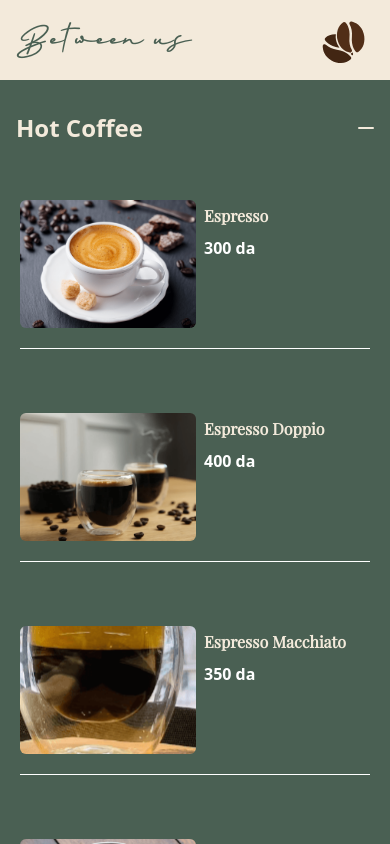
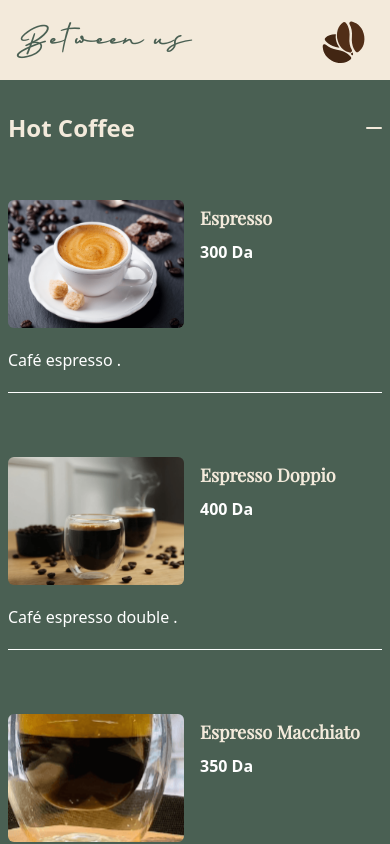
Before and after one commit to Meriemchm/chm_QR_Menu_React_Website_between_v2, a React (Vite) app: page / in a window 390 px wide. Both pictures are taken after a click on the button "Hot Coffee". Shown: the top 844 px of the page. Built offline with nearby package versions, Linux system fonts and the light colour scheme; a web font is replaced by a local one.

Commit message:
add ingredient

```diff
--- /dev/null
+++ b/src/Accordion/AccordionMain.jsx
@@ -0,0 +1,31 @@
+// src/App.js
+import React, { useState } from "react";
+import Accordion from "./Accordion";
+import { menuLinks } from "../Data/Data";
+
+const AccordionMain = () => {
+  const [openAccordionId, setOpenAccordionId] = useState(null);
+
+  const handleAccordionClick = (id) => {
+    setOpenAccordionId((prevId) => (prevId === id ? null : id));
+  };
+
+  return (
+    <div className="h-full flex flex-col items-center justify-center pt-24 pb-20 px-2 sm:px-4 md:px-10 lg:px-20">
+      <div className="w-full ">
+        <div className="flex flex-col space-y-4">
+          {menuLinks.map(({ id, title }) => (
+            <Accordion
+              key={id}
+              title={title}
+              isOpen={openAccordionId === id}
+              onClick={() => handleAccordionClick(id)}
+            />
+          ))}
+        </div>
+      </div>
+    </div>
+  );
+};
+
+export default AccordionMain;
--- a/src/App.jsx
+++ b/src/App.jsx
@@ -1,14 +1,13 @@
 import React from "react";
 import NavBar from "./NavBar/NavBar";
-import Menu from "./Menu/Menu";
-import NavBarMenu from "./NavBarMenu/NavBarMenu";
-import Questions from "./Utilities/Questions";
+import AccordionMain from "./Accordion/AccordionMain";
+
 
 const App = () => {
   return (
     <div>
       <NavBar />
-      <Questions/>
+      <AccordionMain/>
     </div>
   );
 };
--- a/src/Data/Data.jsx
+++ b/src/Data/Data.jsx
@@ -3,400 +3,443 @@ export const MenuData = [
     id: 1,
     src: "hot_coffee/expresso.png",
     name: "Espresso",
-    price: "300 da",
+    price: "300 Da",
     category: "Hot Coffee",
+    ingredients: "Café espresso",
   },
   {
     id: 2,
     src: "hot_coffee/Espresso_Doppio.png",
     name: "Espresso Doppio",
-    price: "400 da",
+    price: "400 Da",
     category: "Hot Coffee",
+    ingredients: "Café espresso double",
   },
   {
     id: 3,
     src: "hot_coffee/Espresso_Macchiato.png",
     name: "Espresso Macchiato",
-    price: "350 da",
+    price: "350 Da",
     category: "Hot Coffee",
+    ingredients: "Espresso , Mousse de lait",
   },
   {
     id: 4,
     src: "hot_coffee/Americano.png",
     name: "Americano",
-    price: "400 da",
+    price: "400 Da",
     category: "Hot Coffee",
+    ingredients: "Espresso , Eau chaude",
   },
   {
     id: 5,
     src: "hot_coffee/Latte-recipe.jpg",
     name: "Latte",
-    price: "350 da",
+    price: "350 Da",
     category: "Hot Coffee",
+    ingredients: "Café , Lait",
   },
   {
     id: 6,
     src: "hot_coffee/Cappuccino.jpg",
     name: "Cappuccino",
-    price: "400 da",
+    price: "400 Da",
     category: "Hot Coffee",
+    ingredients: "Café , Lait , Mousse de lait",
   },
   {
     id: 7,
     src: "hot_coffee/Spanish_Latte.jpg",
     name: "Spanish Latte",
-    price: "450 da",
+    price: "450 Da",
     category: "Hot Coffee",
+    ingredients: "Lait concentré , Café , Lait",
   },
   {
     id: 8,
     src: "hot_coffee/Caramel_Macchiato.jpg",
     name: "Caramel Macchiato",
-    price: "450 da",
+    price: "450 Da",
     category: "Hot Coffee",
+    ingredients: "Sirop vanille , Café , Lait , Caramel",
   },
   {
     id: 9,
     src: "hot_coffee/Café_Aromatisé.jpg",
     name: "Café Aromatisé",
-    price: "400 da",
+    price: "400 Da",
     category: "Hot Coffee",
+    ingredients: "Espresso , Sirop au choix",
   },
   {
     id: 10,
     src: "hot_coffee/affogato.jpg",
     name: "Affogato",
-    price: "400 da",
+    price: "400 Da",
     category: "Hot Coffee",
+    ingredients: "Glaçon , Espresso",
   },
   {
     id: 11,
     src: "hot_coffee/dalgona.jpg",
     name: "Dalgona Coffee",
-    price: "450 da",
+    price: "450 Da",
     category: "Hot Coffee",
+    ingredients: "Lait , Mousse de café",
   },
   {
     id: 12,
     src: "hot_coffee/Mocha.jpg",
     name: "Mocha",
-    price: "500 da",
+    price: "500 Da",
     category: "Hot Coffee",
+    ingredients: "Espresso , Nutella , Lait , Chantilly",
   },
   {
     id: 13,
     src: "hot_coffee/white-mocha.jpg",
     name: "White Mocha",
-    price: "500 da",
+    price: "500 Da",
     category: "Hot Coffee",
+    ingredients: "Espresso , Nutella , Lait , Chantilly",
   },
   {
     id: 14,
     src: "hot_coffee/hot-chocoate.jpg",
     name: "Milk Chocolate",
-    price: "350 da",
+    price: "350 Da",
     category: "Hot Coffee",
+    ingredients: "Lait , Nesquik , Sirop de chocolat",
   },
   {
     id: 15,
     src: "hot_coffee/White-Chocolate.png",
     name: "White Hot Chocolate",
-    price: "450 da",
+    price: "450 Da",
     category: "Hot Coffee",
+    ingredients: "Sirop chocolat blanc , Lait",
   },
   {
     id: 16,
     src: "cold_coffee/iced-americano.jpg",
     name: "Iced Americano",
-    price: "400 da",
+    price: "400 Da",
     category: "Cold Coffee",
+    ingredients: "Espresso , Eau chaude , Glaçons",
   },
   {
     id: 17,
     src: "cold_coffee/iced-latte.jpg",
     name: "Iced Latte",
-    price: "350 da",
+    price: "350 Da",
     category: "Cold Coffee",
+    ingredients: "Café , Lait , Glaçons",
   },
   {
     id: 18,
     src: "cold_coffee/Iced_Caramel_Cappuccino.jpg",
     name: "Iced Cappuccino",
-    price: "450 da",
+    price: "450 Da",
     category: "Cold Coffee",
+    ingredients: "Café , Lait , Mousse de lait , Glaçons",
   },
   {
     id: 19,
     src: "cold_coffee/Iced-Spanish-Latte-Recipe.jpg",
     name: "Iced Spanish Latte",
-    price: "400 da",
+    price: "400 Da",
     category: "Cold Coffee",
+    ingredients: "Lait concentré , Café , Lait , Glaçons",
   },
   {
     id: 20,
     src: "cold_coffee/Iced_Caramel_Macchiato.jpg",
     name: "Iced Caramel Macchiato",
-    price: "450 da",
+    price: "450 Da",
     category: "Cold Coffee",
+    ingredients: "Sirop vanille , Café , Lait , Caramel , Glaçons",
   },
   {
     id: 21,
     src: "cold_coffee/Iced_Dalgona_Coffee.png",
     name: "Iced Dalgona Coffee",
-    price: "450 da",
+    price: "450 Da",
     category: "Cold Coffee",
+    ingredients: "Lait , Mousse café , Glaçons",
   },
   {
     id: 22,
     src: "cold_coffee/Iced_Cafe_Mocha.jpg",
     name: "Iced Mocha",
-    price: "500 da",
+    price: "500 Da",
     category: "Cold Coffee",
+    ingredients: "Espresso , Nutella , Lait , Chantilly , Glaçons",
   },
   {
     id: 23,
     src: "cold_coffee/Iced_White_Mocha.jpg",
     name: "Iced White Mocha",
-    price: "500 da",
+    price: "500 Da",
     category: "Cold Coffee",
+    ingredients: "Espresso , Sirop chocolat blanc , Lait , Chantilly , Glaçons",
   },
   {
     id: 24,
     src: "cold_coffee/Iced_Milk_Chocolate.jpg",
     name: "Iced Milk Chocolate",
-    price: "350 da",
+    price: "350 Da",
     category: "Cold Coffee",
+    ingredients: "Lait , Nesquik , Sirop de chocolat , Glaçons",
   },
   {
     id: 25,
     src: "cold_coffee/Iced_White_Chocolate.jpg",
     name: "Iced White Chocolate",
-    price: "450 da",
+    price: "450 Da",
     category: "Cold Coffee",
+    ingredients: "Sirop chocolat blanc , Lait , Glaçons",
   },
   {
     id: 26,
     src: "hot_tea/Tea_Infusion.jpg",
     name: "Tea Infusion",
-    price: "250 da",
+    price: "250 Da",
     category: "Hot Tea",
+    ingredients: "Thé infusion",
   },
   {
     id: 27,
     src: "hot_tea/Matcha_Tea_Latte.jpg",
     name: "Matcha Tea Latte",
-    price: "450 da",
+    price: "450 Da",
     category: "Hot Tea",
+    ingredients: "Thé matcha , Lait",
   },
   {
     id: 28,
     src: "hot_tea/Chai-Tea-Latte-05sq.jpg",
     name: "Chai Tea Latte",
-    price: "450 da",
+    price: "450 Da",
     category: "Hot Tea",
+    ingredients: "Thé chaï , Lait",
   },
   {
     id: 29,
     src: "iced_tea/Iced_Tea.png",
     name: "Iced Tea (Pêche/Citron)",
-    price: "400 da",
+    price: "400 Da",
     category: "Iced Tea",
+    ingredients: "Thé glacé , Sirop (Pêche / Citron)",
   },
   {
     id: 30,
     src: "iced_tea/iced-matcha-latte.jpg",
     name: "Iced Matcha Tea Latte",
-    price: "450 da",
+    price: "450 Da",
     category: "Iced Tea",
+    ingredients: "Thé matcha , Lait , Glaçons",
   },
   {
     id: 31,
     src: "iced_tea/iced-chai-tea-latte-recipe-5.jpg",
     name: "Iced Chai Tea Latte",
-    price: "450 da",
+    price: "450 Da",
     category: "Iced Tea",
+    ingredients: "Thé chaï , Lait , Glaçons",
   },
   {
     id: 34,
     src: "frappuccino_creme/Frappuccino_Crème_Pistachio.png",
     name: "Frappuccino Crème Pistachio",
-    price: "700 da",
+    price: "700 Da",
     category: "Frappuccino Crème",
   },
   {
     id: 35,
     src: "frappuccino_creme/Frappuccino_Crème_Caramel.png",
     name: "Frappuccino Crème Caramel",
-    price: "700 da",
+    price: "700 Da",
     category: "Frappuccino Crème",
   },
   {
     id: 36,
     src: "frappuccino_creme/Frappuccino_Crème_Fraise.png",
     name: "Frappuccino Crème Fraise",
-    price: "700 da",
+    price: "700 Da",
     category: "Frappuccino Crème",
   },
   {
     id: 37,
     src: "frappuccino_creme/Frappuccino_Crème_Coco_Choco.png",
     name: "Frappuccino Crème Coco Choco",
-    price: "700 da",
+    price: "700 Da",
     category: "Frappuccino Crème",
   },
   {
     id: 38,
     src: "frappuccino_creme/f_double_choco_chip.jpg",
     name: "Frappuccino Crème Double Chocolate Chip",
-    price: "700 da",
+    price: "700 Da",
     category: "Frappuccino Crème",
   },
   {
     id: 39,
     src: "frappuccino_cafe/Frappuccino_Café_Vanille.jpg",
     name: "Frappuccino Café Vanille",
-    price: "600 da",
+    price: "600 Da",
     category: "Frappuccino Café",
   },
   {
     id: 40,
     src: "frappuccino_cafe/Frappuccino_Café_Caramel.jpg",
     name: "Frappuccino Café Caramel",
-    price: "600 da",
+    price: "600 Da",
     category: "Frappuccino Café",
   },
   {
     id: 41,
     src: "frappuccino_cafe/Frappuccino_Café_Noisette.jpg",
     name: "Frappuccino Café Noisette",
-    price: "600 da",
+    price: "600 Da",
     category: "Frappuccino Café",
   },
   {
     id: 42,
     src: "frappuccino_cafe/mocha-frappuccino.jpg",
     name: "Frappuccino Mocha",
-    price: "600 da",
+    price: "600 Da",
     category: "Frappuccino Café",
   },
   {
     id: 43,
     src: "frappuccino_cafe/White-Chocolate-Mocha-Frappuccino.jpg",
     name: "Frappuccino Café White Mocha",
-    price: "600 da",
+    price: "600 Da",
     category: "Frappuccino Café",
   },
   {
     id: 44,
     src: "frappuccino_tea/Frappuccino_Matcha_Tea_Latte.jpg",
     name: "Frappuccino Matcha Tea Latte",
-    price: "600 da",
+    price: "600 Da",
     category: "Frappuccino Tea",
   },
   {
     id: 45,
     src: "frappuccino_tea/Frappuccino_Chai_tea_Latte.jpg",
     name: "Frappuccino Chai Tea Latte",
-    price: "600 da",
+    price: "600 Da",
     category: "Frappuccino Tea",
   },
   {
     id: 46,
     src: "mocktails/Virgin_Mojito.jpg",
     name: "Virgin Mojito",
-    price: "400 da",
+    price: "400 Da",
     category: "Mocktails",
+    ingredients: "Menthe , Citron , Sprite , Glaçons",
   },
   {
     id: 47,
     src: "mocktails/Mojito_Aromatisé.png",
     name: "Mojito Aromatisé (Goût Au Choix)",
-    price: "450 da",
+    price: "450 Da",
     category: "Mocktails",
+    ingredients: "Menthe , Citron , Sprite , Glaçons , Sirop au choix",
   },
   {
     id: 48,
     src: "mocktails/Pina_Colada.jpg",
-    name: "Pina Colada",
-    price: "450 da",
+    name: "Pina ColaDa",
+    price: "450 Da",
     category: "Mocktails",
+    ingredients: "Jus d’ananas , Sirop de coco , Lait , Lait concentré",
   },
   {
     id: 49,
     src: "mocktails/sunset.jpg",
     name: "Sunset",
-    price: "450 da",
+    price: "450 Da",
     category: "Mocktails",
+    ingredients: "Jus d’ananas , Jus d’orange , Sirop de grenadine , Glaçons",
   },
   {
     id: 50,
     src: "mocktails/bora_bora.png",
     name: "Bora Bora",
-    price: "450 da",
+    price: "450 Da",
     category: "Mocktails",
+    ingredients: "Jus d’ananas , Sirop fruit de la passion, Sirop de grenadine",
   },
   {
     id: 51,
     src: "mocktails/Blue_Lagoon.png",
     name: "Blue Lagoon",
-    price: "450 da",
+    price: "450 Da",
     category: "Mocktails",
+    ingredients: "Sirop Blue Curaçao , citron , Sprite , Glaçons",
   },
   {
     id: 52,
     src: "jus_naturel/banane.jpg",
     name: "Banane",
-    price: "500 da",
+    price: "500 Da",
     category: "Jus Naturel",
   },
   {
     id: 53,
     src: "jus_naturel/pomme.png",
     name: "Pomme",
-    price: "500 da",
+    price: "500 Da",
     category: "Jus Naturel",
   },
   {
     id: 54,
     src: "jus_naturel/Citron.jpg",
     name: "Citron",
-    price: "500 da",
+    price: "500 Da",
     category: "Jus Naturel",
   },
   {
     id: 55,
     src: "jus_naturel/Cocktails_de_Saison.jpg",
     name: "Cocktails de Saison",
-    price: "500 da",
+    price: "500 Da",
     category: "Jus Naturel",
   },
   {
     id: 56,
     src: "refresher/Passion_Fruit.jpg",
     name: "Passion Fruit",
-    price: "450 da",
+    price: "450 Da",
     category: "Refresher",
+    ingredients: "Jus de la passion , Sirop de mangue , Glaçons , Eau",
   },
   {
     id: 57,
     src: "refresher/Strawberry.png",
     name: "Strawberry",
-    price: "450 da",
+    price: "450 Da",
     category: "Refresher",
+    ingredients: "Framboise , Sirop de fraise , Glace , Eau",
   },
   {
     id: 58,
     src: "refresher_frozen/refresher_frozen.jpg",
     name: "Frozen Passion Fruit",
-    price: "450 da",
+    price: "450 Da",
     category: "Refresher Frozen",
+    ingredients:
+      "fruit de la passion , Sirop de mangue , Purée de fraise , Double glaçons",
   },
   {
     id: 59,
     src: "refresher_frozen/Frozen_Strawberry.jpg",
     name: "Frozen Strawberry",
-    price: "450 da",
+    price: "450 Da",
     category: "Refresher Frozen",
+    ingredients:
+      "Framboise , Sirop de fraise , Purée de fraise , Double glaçons",
   },
 ];
 
--- a/src/Menu/Menu.jsx
+++ b/src/Menu/Menu.jsx
@@ -5,14 +5,15 @@ const Menu = ({ title }) => {
   const Data = MenuData.filter((item) => item.category === title);
 
   return (
-    <div className=" flex flex-col justify-center md:items-center items-start w-full md:px-5 px-1 h-full ">
+    <div className=" flex flex-col justify-center md:items-center items-start w-full md:px-5 h-full ">
       <div className="grid grid-cols-1 md:grid-cols-2 xl:grid-cols-3 gap-6 w-full md:w-auto text-center justify-center items-center">
-        {Data.map(({ id, src, name, price }) => {
+        {Data.map(({ id, src, name, price, ingredients }) => {
           return (
             <div
               key={id}
-              className="flex flex-row border-b border-white py-5  md:w-96"
+              className="flex flex-col border-b border-white py-5  md:w-96"
             >
+              <div className="flex flex-row gap-4 md:gap-0">
                 <img
                   src={src}
                   alt=""
@@ -20,16 +21,21 @@ const Menu = ({ title }) => {
                   loading="lazy"
                 />
 
-              <div className="flex flex-col items-start justify-start text-gray-800 md:mx-5 my-4 ">
-                <p className=" menu_name text-base md:text-lg font-bold capitalize ml-2 md:ml-0  py-2 text-second">
+                <div className="flex flex-col items-start justify-start text-gray-800 md:mx-5 my-4  ">
+                  <p className=" menu_name text-lg font-bold capitalize py-2 text-second">
                     {name}
                   </p>
-                <p className="font-bold mx-2 md:mx-0 text-white">{price}</p>
+                  <p className="font-bold  text-white">{price}</p>
                 </div>
+              </div>
+              {ingredients && ingredients.trim() !== "" ? (
+                <p className="text-white text-start pt-5 font-extralight">
+                  {ingredients} .
+                </p>
+              ) : null}
             </div>
           );
         })}
-
       </div>
     </div>
   );
--- a/src/Utilities/Questions.jsx
+++ /dev/null
@@ -1,32 +0,0 @@
-// src/App.js
-import React, { useState } from "react";
-import Accordion from "./Accordion";
-import { menuLinks } from "../Data/Data";
-
-const Questions = () => {
-  const [openAccordionId, setOpenAccordionId] = useState(null);
-
-  const handleAccordionClick = (id) => {
-    setOpenAccordionId((prevId) => (prevId === id ? null : id));
-  };
-
-  return (
-<div className="h-full flex flex-col items-center justify-center pt-24 pb-20 px-4 sm:px-6 md:px-10 lg:px-20">
-  <div className="w-full ">
-    <div className="flex flex-col space-y-4">
-      {menuLinks.map(({ id, title }) => (
-        <Accordion
-          key={id}
-          title={title}
-          isOpen={openAccordionId === id}
-          onClick={() => handleAccordionClick(id)}
-        />
-      ))}
-    </div>
-  </div>
-</div>
-
-  );
-};
-
-export default Questions;
```
Also changed, not shown: src/NavBarMenu/NavBarMenu.jsx (deleted, +0 -59 lines), src/Accordion/Accordion.jsx (renamed from src/Utilities/Accordion.jsx). Lines whose indentation alone changed are shown as unchanged.
